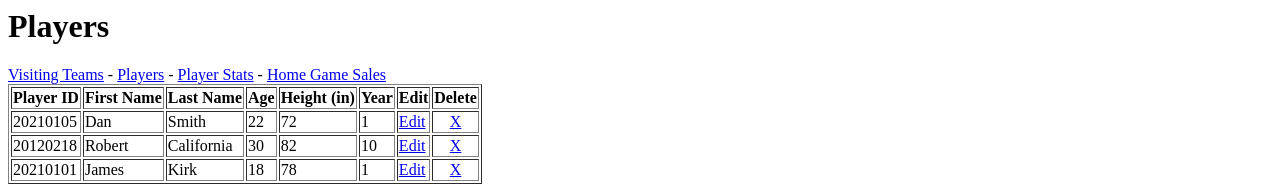
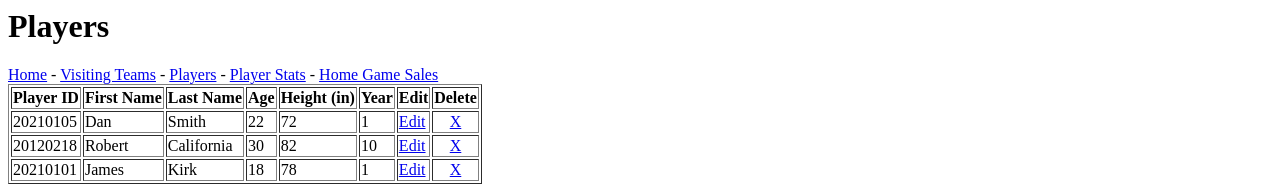
Before and after one commit to tylersnel/LA-Commuters-DB, a plain HTML site: page players.html in a window 1280 px wide. Shown: the top 186 px of the page. Drawn offline with Linux system fonts and the light colour scheme.

Commit message:
Update players.html

```diff
--- a/players.html
+++ b/players.html
@@ -5,7 +5,7 @@
     </head>
     <body>
     <h1>Players</h1>
-    <a href="Visiting Teams.html">Visiting Teams</a> - <a href="Players.html">Players</a> - <a href="Player Stats.html">Player Stats</a> - <a href="Home Game Sales.html">Home Game Sales</a>
+    <a href="index.html">Home</a> - <a href="visitingteams.html">Visiting Teams</a> - <a href="players.html">Players</a> - <a href="playerstats.html">Player Stats</a> - <a href="homegamesales.html">Home Game Sales</a>
     <table border="1">
     <tr>
             <th>Player ID</th>
```
